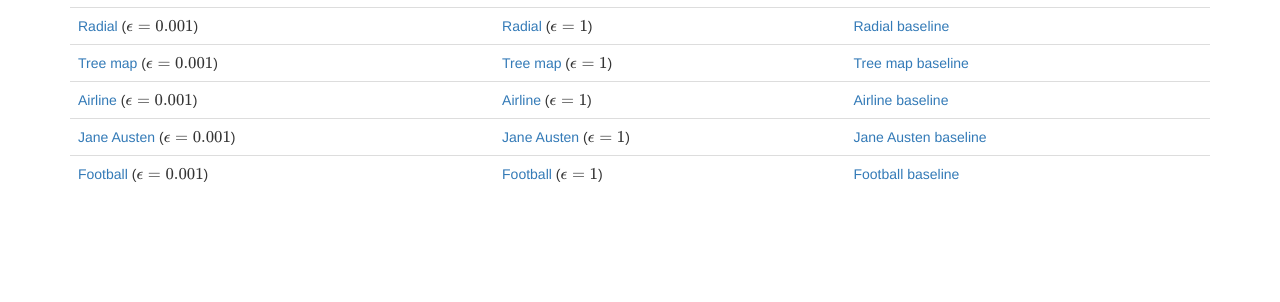
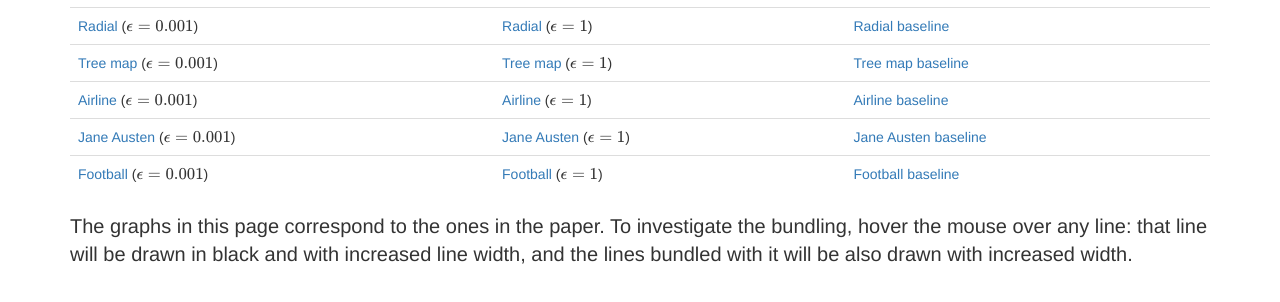
Before and after one commit to ziyuang/peacock-examples, a plain HTML site: page index.html in a window 1280 px wide. Shown: the part 100-402 px from the top of the page. Drawn offline with nearby package versions, Linux system fonts and the light colour scheme; some packages are replaced by stand-ins of ours.

Commit message:
add texts

```diff
--- a/index.html
+++ b/index.html
@@ -23,6 +23,9 @@ MathJax.Hub.Config({
   <tr><td><a href="jane_austen_eps_0_001.html">Jane Austen</a> ($\epsilon=0.001$)</td><td><a href="jane_austen_eps_1.html">Jane Austen</a> ($\epsilon=1$)</td><td><a href="jane_austen_baseline.html">Jane Austen baseline</a></td></tr>
   <tr><td><a href="football_eps_0_001.html">Football</a> ($\epsilon=0.001$)</td><td><a href="football_eps_1.html">Football</a> ($\epsilon=1$)</td><td><a href="football_baseline.html">Football baseline</a></td></tr>
   </table>
+  <p style="font-size: 15pt">
+    The graphs in this page correspond to the ones in the paper. To investigate the bundling, hover the mouse over any line: that line will be drawn in black and with increased line width, and the lines bundled with it will be also drawn with increased width.
+  </p>
   </div>
 </body>
 </html>
```
